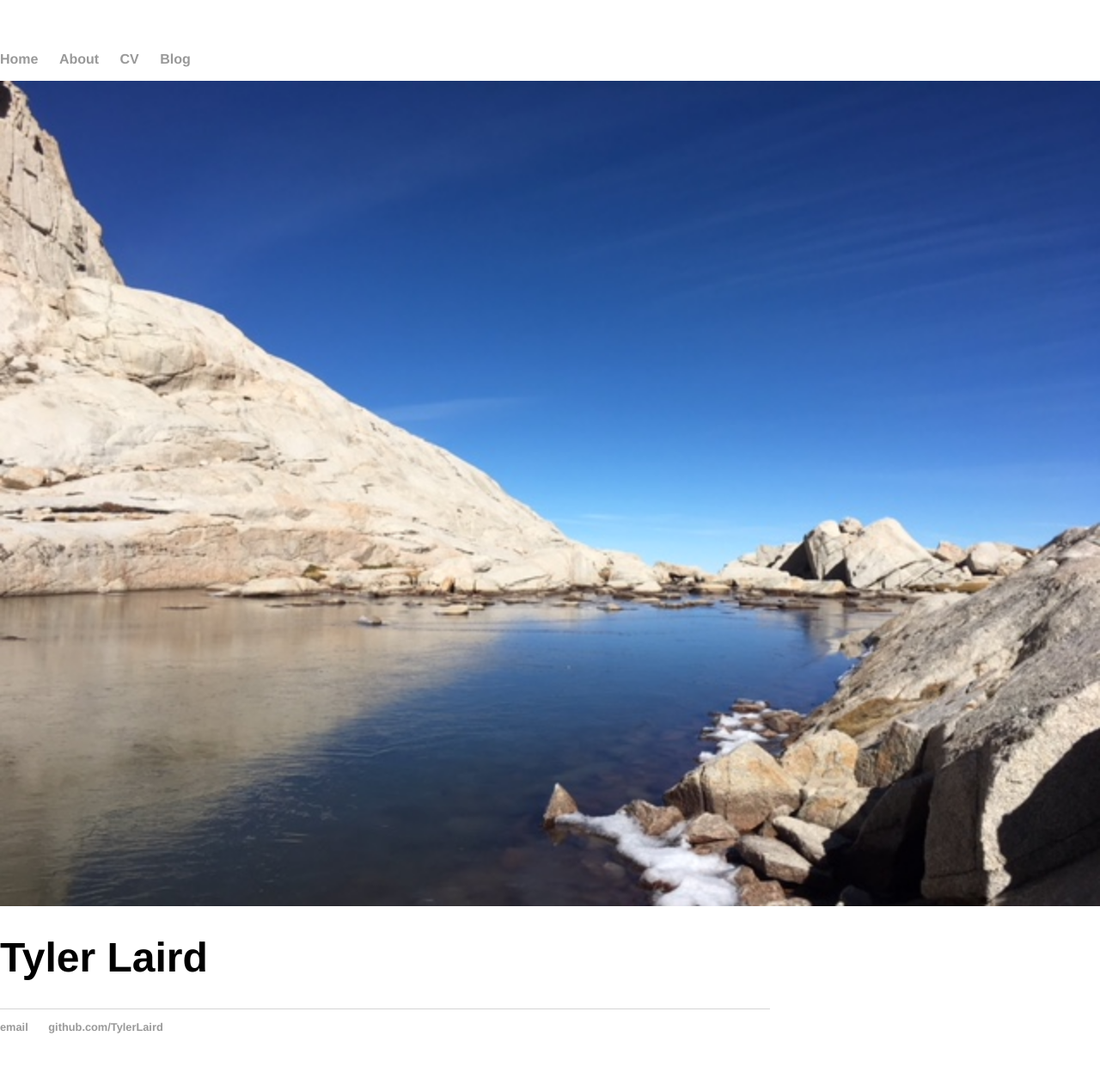
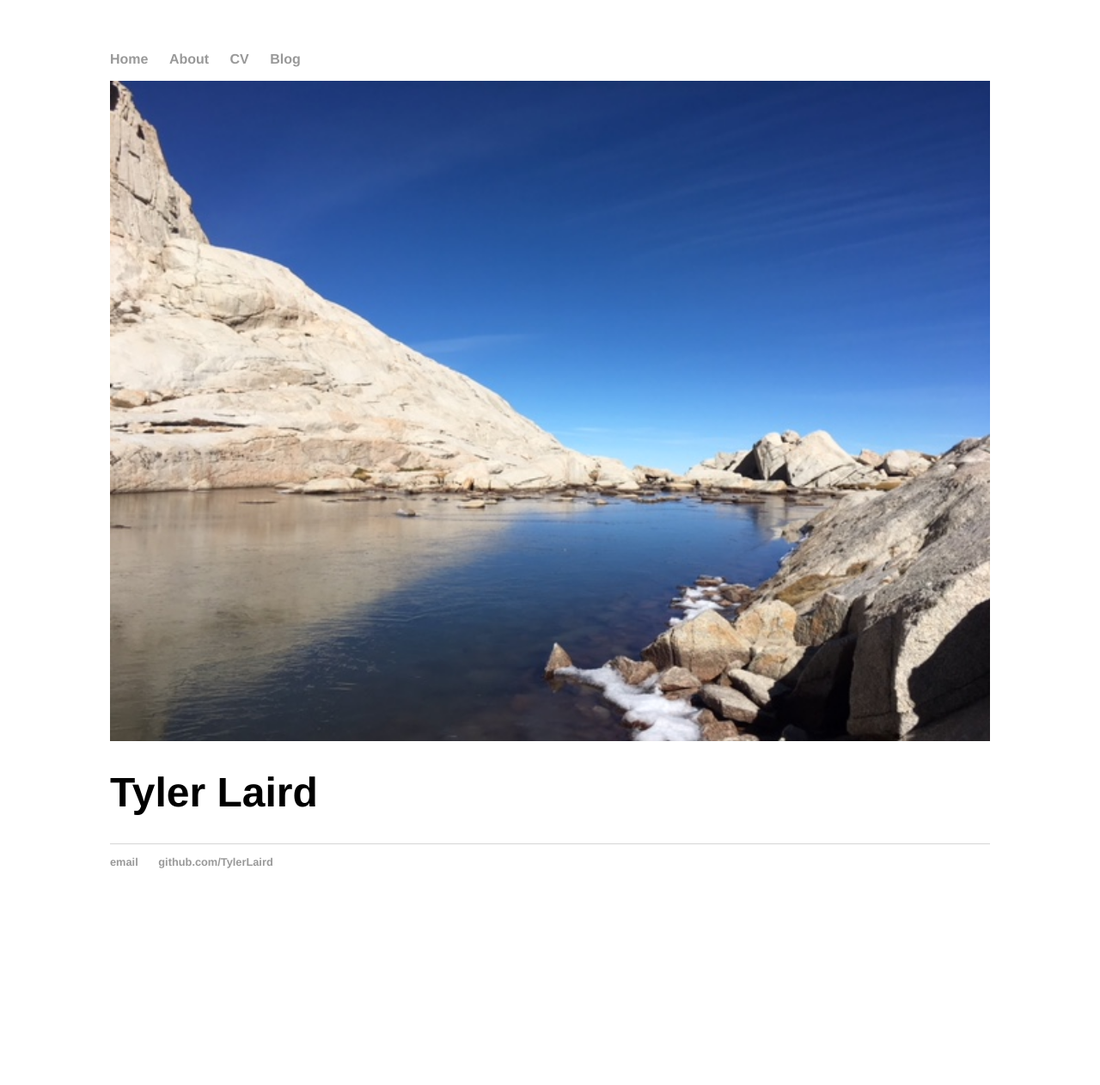
Before and after one commit to TylerLaird/TylerLaird.github.io, a Jekyll site: the page built from index.html, in a window 1280 px wide. Shown: the whole page at 86% size. Built offline with Jekyll 4.4.1, drawn with Linux system fonts in a browser that asks for light colours; after the commit the page ends 1070 px from its top, so only the background shows below that.

Commit message:
Update main.css

```diff
--- a/css/main.css
+++ b/css/main.css
@@ -1,22 +1,19 @@
 body {
     margin: 60px auto;
-    width: 100%;
+    width: 80%;
 }
 nav ul, footer ul {
     font-family:'Helvetica', 'Arial', 'Sans-Serif';
     padding: 0px;
-    width: 70%;
     list-style: none;
     font-weight: bold;
 }
 nav ul li, footer ul li {
     display: inline;
-    width: 70%;
     margin-right: 20px;
 }
 a {
     text-decoration: none;
-    width: 70%;
     color: #999;
 }
 a:hover {
@@ -24,25 +21,21 @@ a:hover {
 }
 h1 {
     font-size: 3em;
-    width: 70%;
     font-family:'Helvetica', 'Arial', 'Sans-Serif';
 }
 p {
     font-size: 1.5em;
     line-height: 1.4em;
     color: #333;
-    width: 70%;
 }
 footer {
     border-top: 1px solid #d5d5d5;
     font-size: .8em;
-    width: 70%;
 }
 
 ul.posts {
     margin: 20px auto 40px;
     font-size: 1.5em;
-    width: 70%;
 }
 
 ul.posts li {
```
